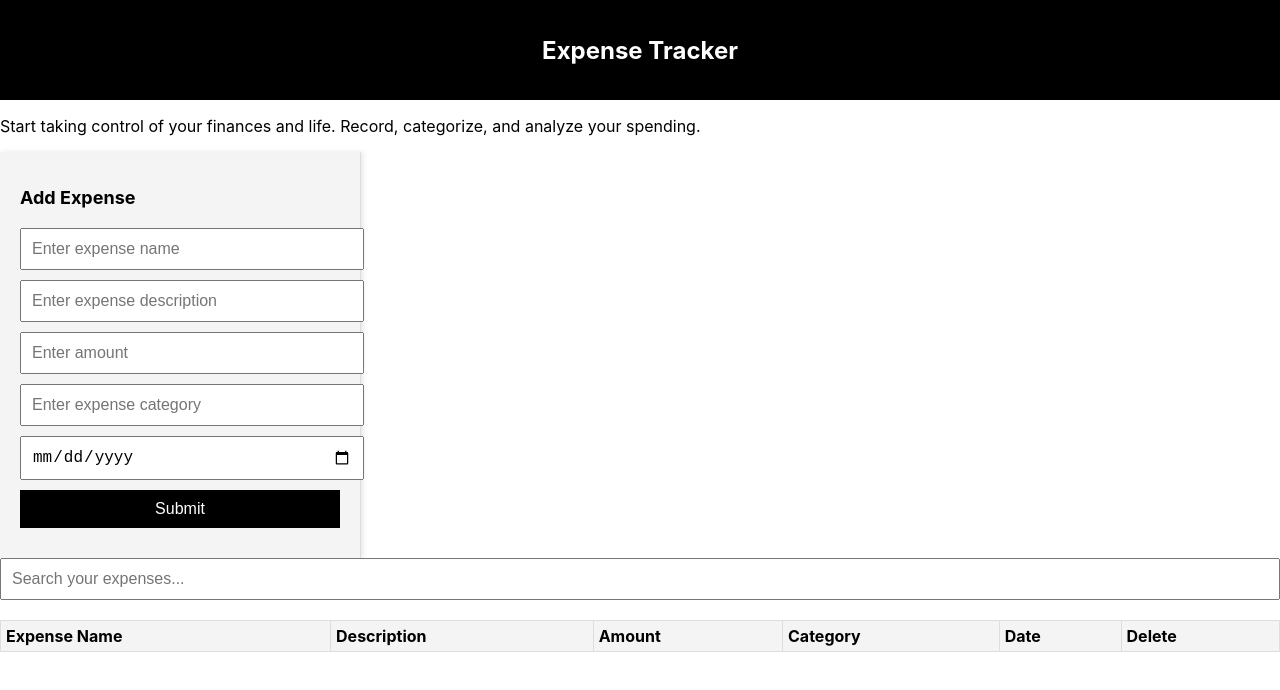
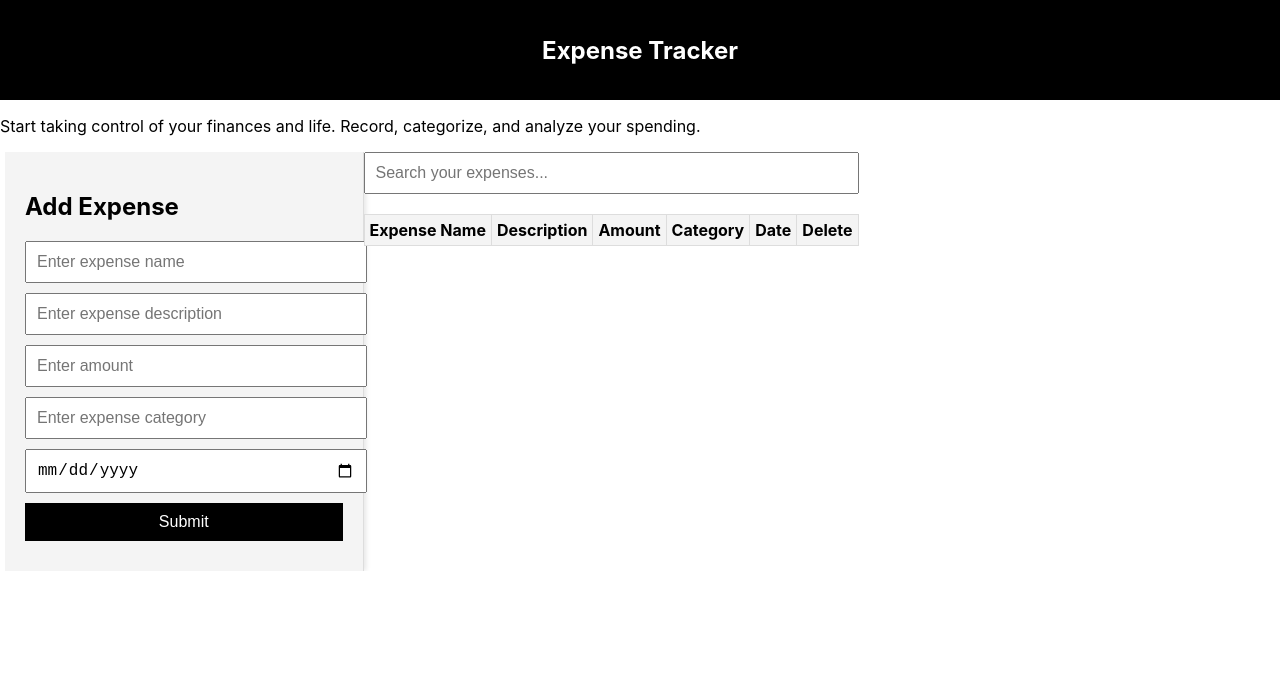
Before and after one commit to dylan-indieka/Expense-tracker, a React (Create React App) app: page / in a window 1280 px wide. Shown: the top 690 px of the page. Built offline with nearby package versions, Linux system fonts and the light colour scheme.

Commit message:
updated the stylings

```diff
--- a/src/App.css
+++ b/src/App.css
@@ -47,7 +47,13 @@ App {
   }
 }
 
-
+.App-body {
+  display: flex;
+  flex: 1;
+  overflow: hidden;
+  flex-direction: row;
+  margin: 5px; /* Further reduced margin */
+}
 
 .App-sidebar {
   width: 25%;
@@ -57,10 +63,7 @@ App {
   border-right: 1px solid #ddd;
 }
 
-.App-sidebar h2 {
-  font-size: 18px;
-  margin-bottom: 20px;
-}
+
 
 .App-sidebar form {
   display: flex;
```
